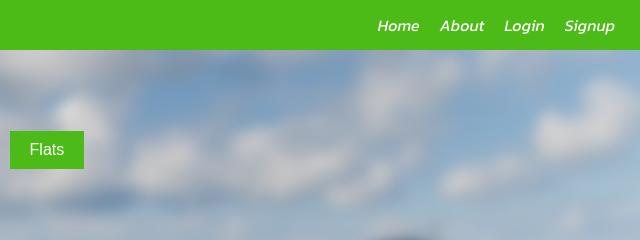
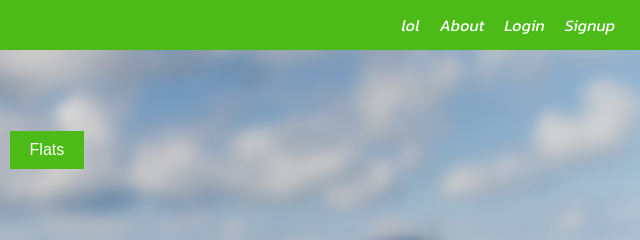
Before and after one commit to eedvardss/eedvardss.github.io, a plain HTML site: page index.html in a window 1280 px wide. Shown: the top 240 px of the page, 640-1280 px from the left. Drawn offline with Linux system fonts and the light colour scheme.

Commit message:
Update index.html

```diff
--- a/index.html
+++ b/index.html
@@ -12,7 +12,7 @@
         <div id="brand"><a href="/templates/index.html">Homepage</a></div>
         <nav>
             <ul>
-                <li><a href="/templates/index.html">Home</a></li>
+                <li><a href="/templates/index.html">lol</a></li>
                 <li><a href="/about">About</a></li>
                 <li id="login"><a href="/login">Login</a></li>
                 <li id="signup"><a href="/signup">Signup</a></li>
```
